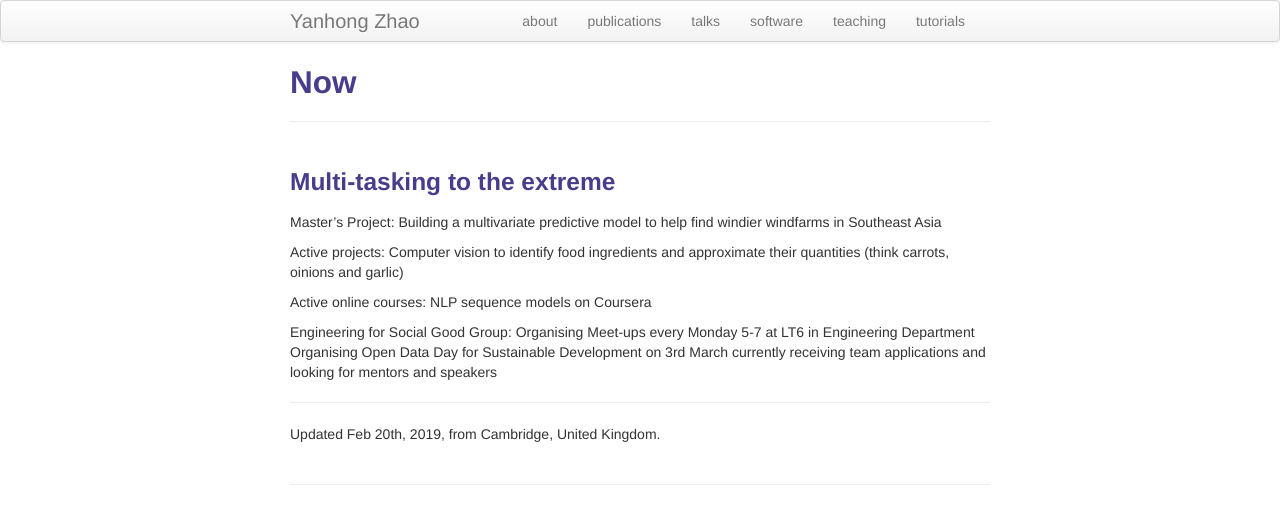
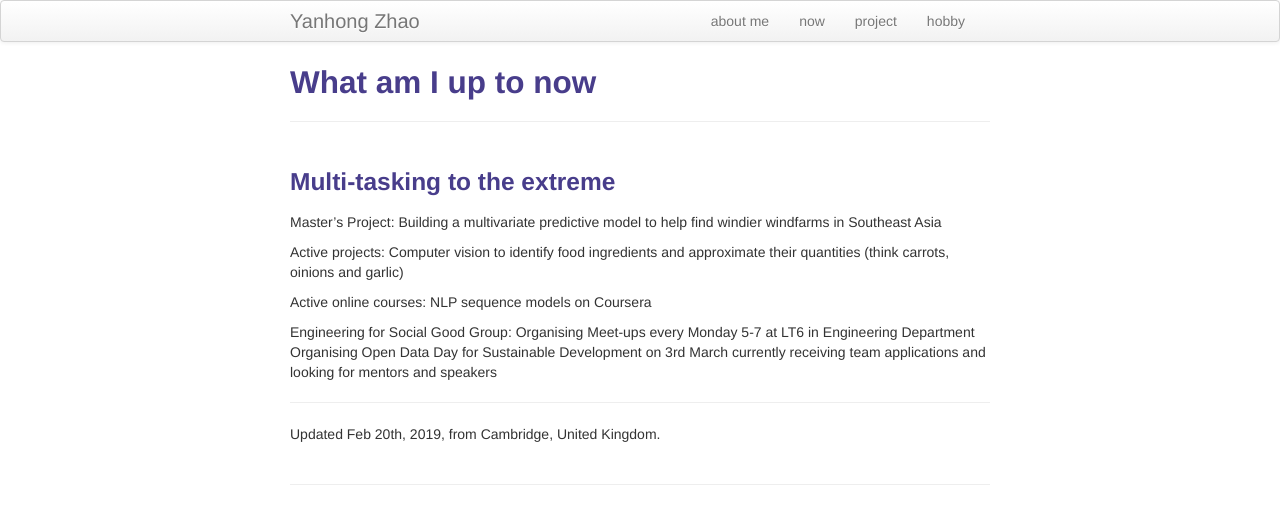
Before and after one commit to billlyzhaoyh/billlyzhaoyh.github.io, a Jekyll site: the page built from pages/now.md, in a window 1280 px wide. Shown: the top 524 px of the page. Built offline with Jekyll 4.4.1, drawn with Linux system fonts in a browser that asks for light colours.

Commit message:
New edit

```diff
--- a/_includes/themes/twitter/default.html
+++ b/_includes/themes/twitter/default.html
@@ -35,12 +35,10 @@
         <div class="container-narrow">
           <a class="brand" href="{{ HOME_PATH }}">{{ site.title }}</a>
           <ul class="nav">
-              <li><a href="{{ BASE_PATH }}/pages/about.html">about</a></li>
-              <li><a href="{{ BASE_PATH }}/pages/pubs.html">publications</a></li>
-              <li><a href="{{ BASE_PATH }}/pages/talks.html">talks</a></li>
-              <li><a href="{{ BASE_PATH }}/pages/software.html">software</a></li>
-              <li><a href="{{ BASE_PATH }}/pages/teaching.html">teaching</a></li>
-              <li><a href="{{ BASE_PATH }}/pages/tutorials.html">tutorials</a></li>
+              <li><a href="{{ BASE_PATH }}/pages/about.html">about me</a></li>
+              <li><a href="{{ BASE_PATH }}/pages/now.html">now</a></li>
+              <li><a href="{{ BASE_PATH }}/pages/pubs.html">project</a></li>
+              <li><a href="{{ BASE_PATH }}/pages/travel.html">hobby</a></li>
           </ul>
         </div>
       </div>
--- a/pages/talks.md
+++ b/pages/now.md
@@ -1,6 +1,6 @@
 ---
 layout: page
-title: Now
+title: What am I up to now
 description: Yanhong Zhao's current doings
 ---
 
```
